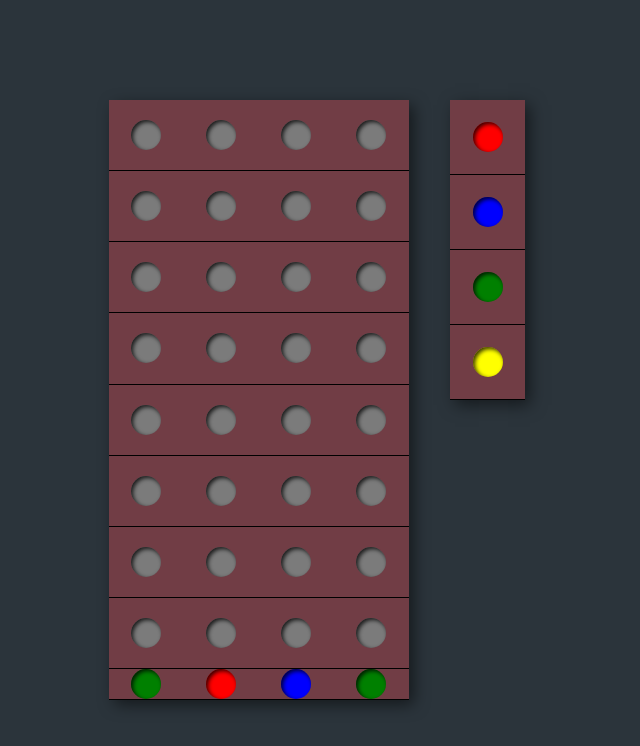
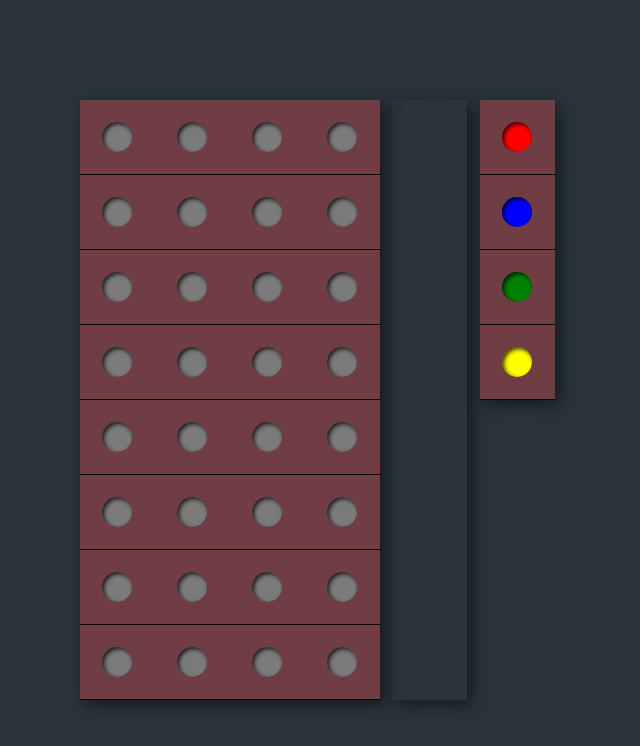
Before and after one commit to ajarek/react-95-vite-Master-Mind, a React (Vite) app: page / in a window 1280 px wide. Shown: the top 746 px of the page, without its empty margins (323-963 px from the left). Built offline with nearby package versions, Linux system fonts and the light colour scheme.

Commit message:
added panelinfo

```diff
--- a/src/App.jsx
+++ b/src/App.jsx
@@ -1,15 +1,18 @@
 import Board from './components/Board/Board'
 import Panel from './components/Panel/Panel'
+import PanelInfo from './components/PanelInfo/PanelInfo'
 import { createContext, useState } from 'react'
 export const AppContext = createContext()
 function App() {
   const [selectedBackground, setSelectedBackground] = useState('')
+  const [arrayAllInfo, setArrayAllInfo] = useState([])
 
   return (
     <div style={{display:'flex', justifyContent:'space-evenly', width:'100%'}}>
         <AppContext.Provider
-        value={{selectedBackground, setSelectedBackground}}>
+        value={{selectedBackground, setSelectedBackground, arrayAllInfo, setArrayAllInfo}}>
       <Board/>
+      <PanelInfo/>
       <Panel/>
       </AppContext.Provider>
     </div>
--- a/src/components/Board/Board.jsx
+++ b/src/components/Board/Board.jsx
@@ -1,12 +1,15 @@
-import { React, useContext, useState } from 'react'
+import { React, useContext, useEffect, useState } from 'react'
 import { AppContext } from '../../App'
+
 import {ColorRandom} from '../../helper/ColorRandom'
+import {compareArray} from '../../helper/compareArray'
 import './Board.css'
 const array = new Array(32).fill('')
 const Board = () => {
-  const { selectedBackground, setSelectedBackground } = useContext(AppContext)
+  const { selectedBackground, setSelectedBackground, arrayAllInfo, setArrayAllInfo } = useContext(AppContext)
   const [arraySelectedColors, setArraySelectedColors] = useState([])
   const [arrayRandomColors, setArrayRandomColors] = useState(ColorRandom())
+
 
 
   const addColors = (e) => {
@@ -17,8 +20,24 @@ const Board = () => {
         e.target.style.background,
       ])
     }
+
   }
-  console.log(arrayRandomColors)
+
+  let arrayInfo=compareArray(arrayRandomColors,arraySelectedColors)
+  useEffect(()=>{
+
+    if(arrayInfo[3]!==''){arrayAllInfo.push(arrayInfo)}
+  })
+  useEffect(()=>{
+    if (arraySelectedColors.length===4)
+    {setArraySelectedColors([])  }
+
+  },[arraySelectedColors])
+
+
+console.log(arrayAllInfo);
+
+
   return (
     <div className='board'>
       {array.map((br, index) => {
@@ -37,7 +56,7 @@ const Board = () => {
         )
       })}
       {/* podgląd */}
-      {arrayRandomColors.map((color, index) =>{
+      {/* {arrayRandomColors.map((color, index) =>{
 
         return  <div
         key={index}
@@ -45,7 +64,17 @@ const Board = () => {
       >
          <div style={{background:color}} className='circle'></div>
          </div>
-      })}
+      })} */}
+      {/* info */}
+      {/* {arrayInfo.map((color, index) =>{
+
+        return  <div
+        key={index}
+        className='item'
+      >
+         <div style={{background:color}} className='circle'></div>
+         </div>
+      })} */}
     </div>
   )
 }
--- /dev/null
+++ b/src/components/PanelInfo/PanelInfo.css
@@ -0,0 +1,21 @@
+.panel-info {
+  width: 75px;
+  height: 600px;
+  display: grid;
+  box-shadow: 5px 5px 15px rgba(0, 0, 0, 0.5);
+  gap: 0;
+}
+.panel-info .item{
+  height: 75px;
+  width: 75px;
+  display: grid;
+  grid-template-columns: repeat(2,1fr);
+  grid-template-rows: repeat(2,1fr);
+  place-items: center;
+  background-color: var(--white);
+}
+.panel-info .circle{
+  width: 15px;
+  height: 15px;
+  border-radius: 50%;
+}
--- /dev/null
+++ b/src/components/PanelInfo/PanelInfo.jsx
@@ -0,0 +1,24 @@
+import { React, useContext, useEffect, useState } from 'react'
+import { AppContext } from '../../App'
+import './PanelInfo.css'
+
+const PanelInfo = () => {
+  const { selectedBackground, setSelectedBackground, arrayAllInfo, setArrayAllInfo } = useContext(AppContext)
+  return (
+    <div className='panel-info'>
+     {arrayAllInfo?.map((info, index) =>{
+      return(
+        <div className="item">
+          {arrayAllInfo[0]?.map((item,ind) =>{
+            return(
+              <div key={ind} className="circle" style={{background:item}}></div>
+            )
+          })}
+        </div>
+      )
+     })}
+    </div>
+  )
+}
+
+export default PanelInfo
```
